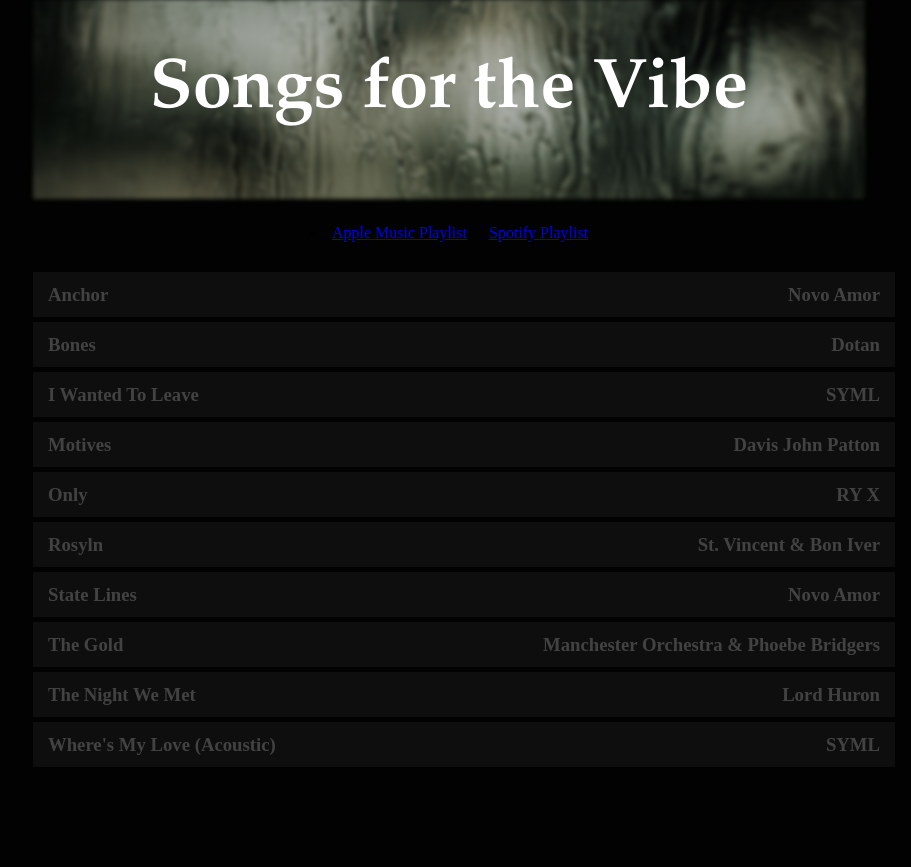
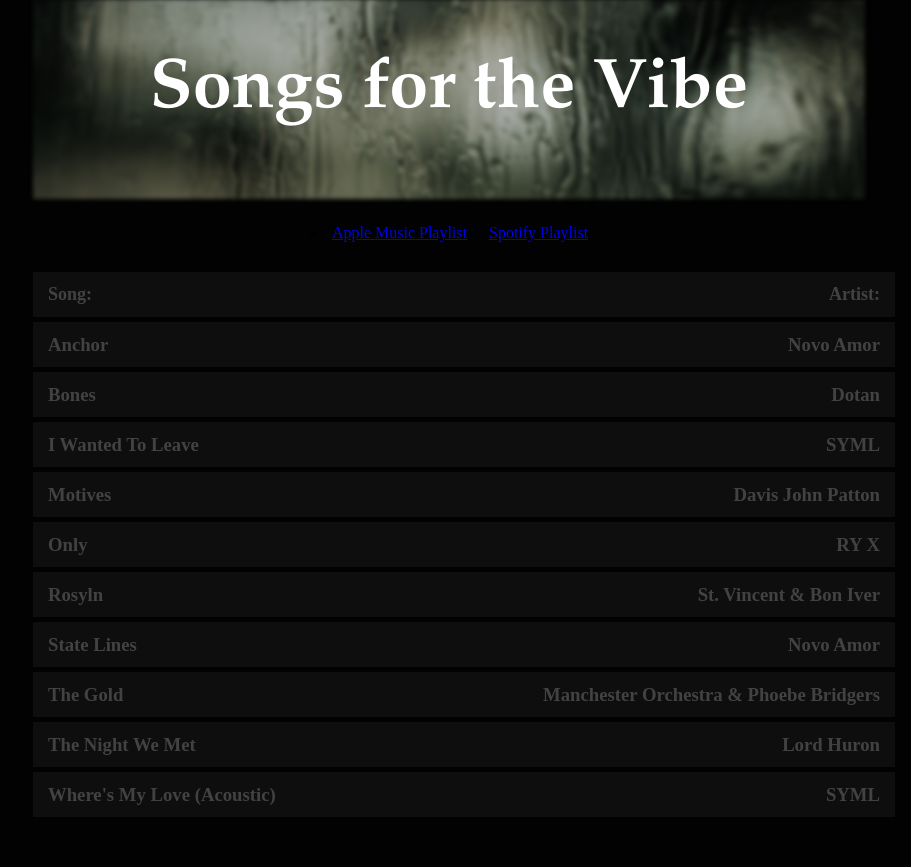
Before and after one commit to lhorsley02/Specs-Capstone, a Flask app: page /rainy in a window 1280 px wide. Shown: the part 201-1068 px from the top of the page, without its empty margins (191-1102 px from the left). Before the commit the page ends 956 px from the top, so only its background shows below. Run offline with Flask 2, Linux system fonts and the light colour scheme; the visitor is signed in with stand-in values (Sample User, id 1).

Commit message:
Completed for Demo

```diff
--- a/static/stylesheet.css
+++ b/static/stylesheet.css
@@ -446,6 +446,7 @@ header {
     margin-top: 5px;
     padding-left: 15px;
     padding-right: 15px;
+
 }
 
 h3 {
@@ -456,4 +457,17 @@ h3 {
 	align-items: center;
 	align-content: center;
     opacity: 100%;
+    font-family: 'Microsoft Yi Baiti';
 }
+
+h4 {
+	display: flex;
+	flex-direction: row;
+	flex-wrap: wrap;
+	justify-content: space-around;
+	align-items: center;
+	align-content: center;
+    opacity: 100%;
+    font-family: 'Futara';
+    font-size: 18px;
+}
--- a/templates/academia.html
+++ b/templates/academia.html
@@ -16,6 +16,10 @@
 
     </section>
     <section class="song-container">
+        <section class="songs">
+            <h4 class="title">Song:</h4>
+            <h4 class="artist">Artist:</h4>
+        </section>
         <section class="songs">
             <h3 class="title">A House Full of Memories</h3>
             <h3 class="artist">John Abbot</h3>
--- a/templates/cottagecore.html
+++ b/templates/cottagecore.html
@@ -16,6 +16,10 @@
 
 </section>
 <section class="song-container">
+    <section class="songs">
+        <h4 class="title">Song:</h4>
+        <h4 class="artist">Artist:</h4>
+    </section>
     <section class="songs">
         <h3 class="title">Coastline</h3>
         <h3 class="artist">Hollow Coves</h3>
--- a/templates/cyberpunk.html
+++ b/templates/cyberpunk.html
@@ -16,6 +16,10 @@
 
 </section>
 <section class="song-container">
+    <section class="songs">
+        <h4 class="title">Song:</h4>
+        <h4 class="artist">Artist:</h4>
+    </section>
     <section class="songs">
         <h3 class="title">Akrasia</h3>
         <h3 class="artist">NiElsir</h3>
--- a/templates/forest.html
+++ b/templates/forest.html
@@ -15,6 +15,10 @@
 
 </section>
 <section class="song-container">
+    <section class="songs">
+        <h4 class="title">Song:</h4>
+        <h4 class="artist">Artist:</h4>
+    </section>
     <section class="songs">
         <h3 class="title">Cherry Wine</h3>
         <h3 class="artist">Hozier</h3>
--- a/templates/rainy.html
+++ b/templates/rainy.html
@@ -15,6 +15,10 @@
 
 </section>
 <section class="song-container">
+    <section class="songs">
+        <h4 class="title">Song:</h4>
+        <h4 class="artist">Artist:</h4>
+    </section>
     <section class="songs">
         <h3 class="title">Anchor</h3>
         <h3 class="artist">Novo Amor</h3>
--- a/templates/summer.html
+++ b/templates/summer.html
@@ -15,6 +15,10 @@
 
 </section>
 <section class="song-container">
+    <section class="songs">
+        <h4 class="title">Song:</h4>
+        <h4 class="artist">Artist:</h4>
+    </section>
     <section class="songs">
         <h3 class="title">As It Was</h3>
         <h3 class="artist">Harry Styles</h3>
```
